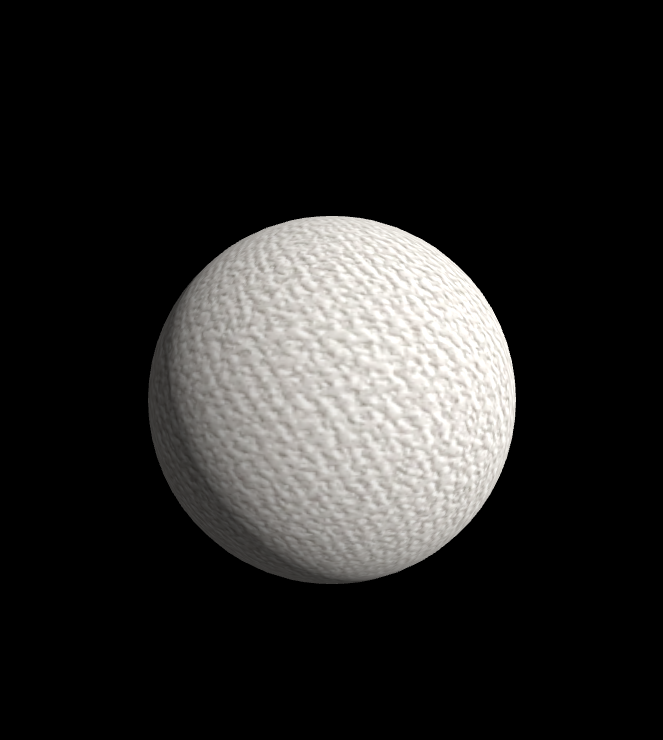
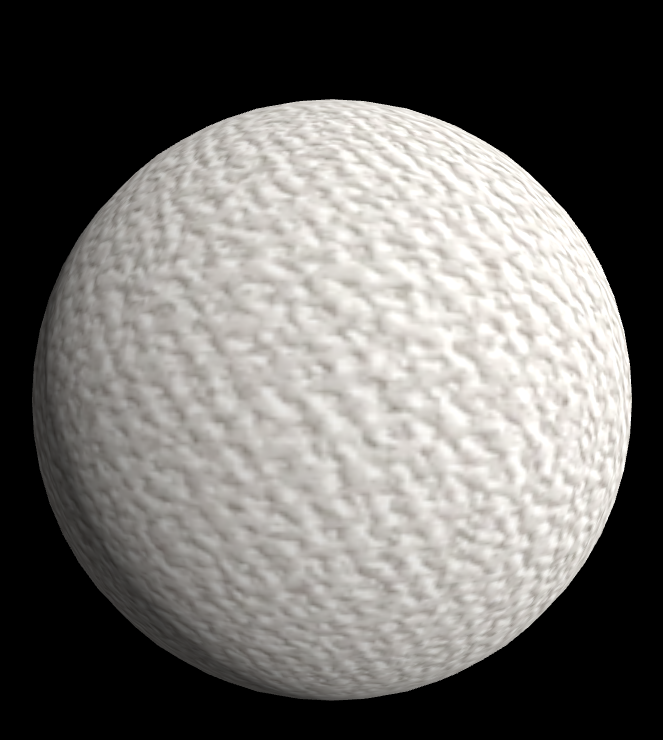
Before and after one commit to tadosuke/webapp, a plain HTML site: page threejs/rotate-sphere.html in a window 1280 px wide. Shown: the whole page, without its empty margins (308-971 px from the left). Drawn offline with nearby package versions, Linux system fonts and the light colour scheme; animation ran at ten frames a second.

Commit message:
カメラ距離を調整

```diff
--- a/threejs/rotate-sphere.html
+++ b/threejs/rotate-sphere.html
@@ -19,7 +19,7 @@
     // シーンを作成して DOM に追加
     const scene = new THREE.Scene();
     const camera = new THREE.PerspectiveCamera(75, window.innerWidth / window.innerHeight, 0.1, 1000);
-    camera.position.z = 3;
+    camera.position.z = 2;
     const renderer = new THREE.WebGLRenderer({ antialias: true });
     renderer.setSize(window.innerWidth, window.innerHeight);
     document.body.appendChild(renderer.domElement);
```
